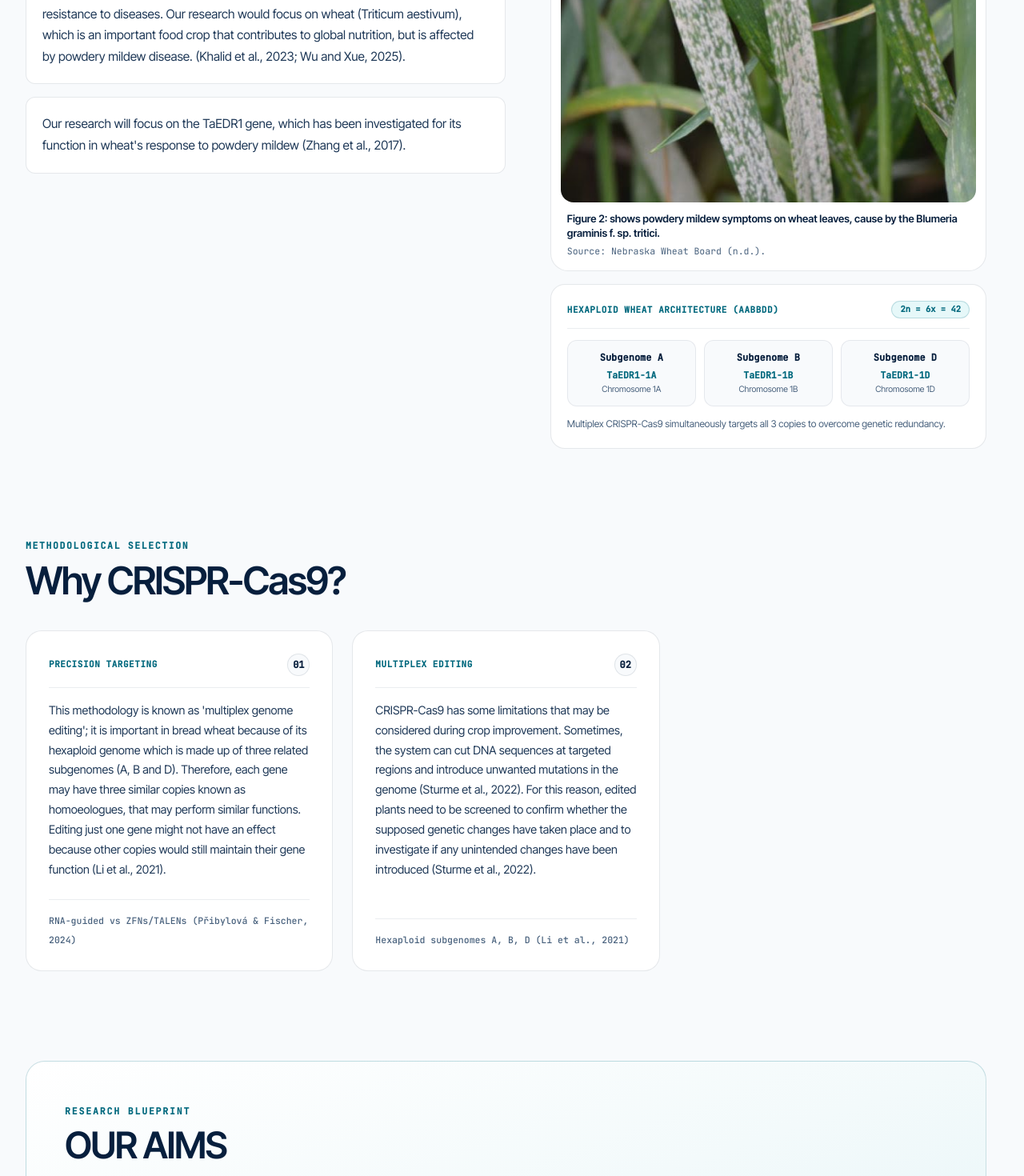
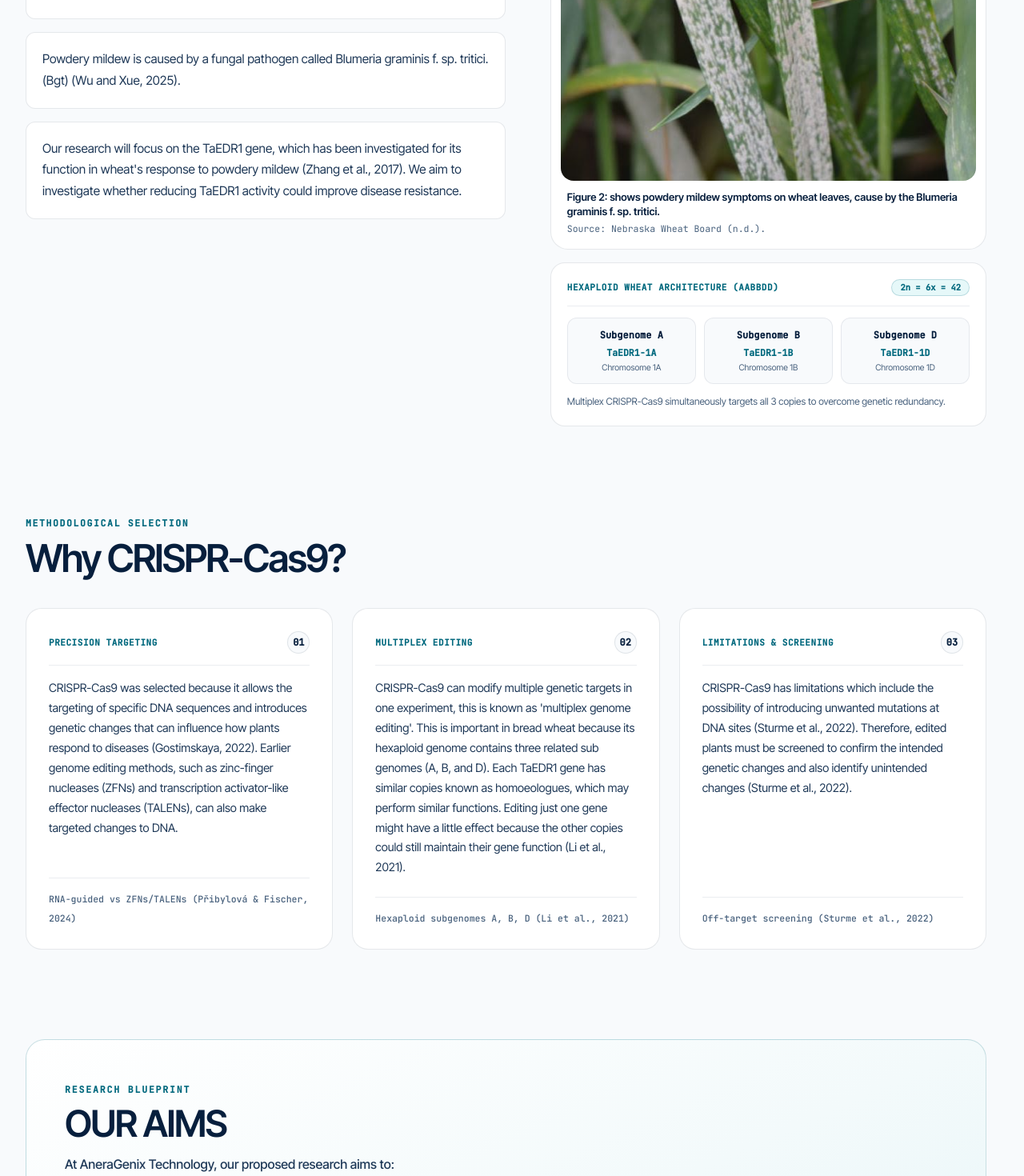
Before and after one commit to Bit06/AneraGenix, a React (Vite) app: page / in a window 1280 px wide. Shown: the part 1330-2800 px from the top of the page at 80% size. Built offline with nearby package versions, Linux system fonts and the light colour scheme.

Commit message:
Update site copy to user's manual draft and place Check out the site button directly under footer logo

```diff
--- a/src/App.tsx
+++ b/src/App.tsx
@@ -20,18 +20,6 @@ export default function App() {
         <CaseStudy />
         <Team />
         <References />
-
-        {/* Big simple button for PDF viewers to visit the live site */}
-        <div className="py-12 text-center">
-          <a
-            href="https://aneragenix-orcin.vercel.app"
-            target="_blank"
-            rel="noopener noreferrer"
-            className="inline-flex items-center justify-center rounded-full bg-brand-deep px-9 py-4 text-[16px] font-semibold text-white shadow-md transition hover:bg-ink active:scale-95 cursor-pointer"
-          >
-            Check out the site
-          </a>
-        </div>
       </main>
       <Footer />
     </>
--- a/src/data.ts
+++ b/src/data.ts
@@ -1,6 +1,6 @@
 /**
  * AneraGenix Technology Data Source
- * Verbatim content for Portfolio Assessment 1 — Website Design
+ * Content for Portfolio Assessment 1 — Website Design
  * Focus: Wheat (Triticum aestivum), Powdery Mildew (Blumeria graminis f. sp. tritici),
  * Multiplex CRISPR-Cas9 targeting TaEDR1 homoeologues (TaEDR1-1A, 1B, 1D).
  */
@@ -11,7 +11,7 @@ export const COMPANY_INFO = {
   name: "AneraGenix Technology",
   fullName: "AneraGenix Technology.",
   disease: "powdery mildew",
-  pathogen: "Blumeria graminis f. sp. tritici. (Bgt).",
+  pathogen: "Blumeria graminis f. sp. tritici. (Bgt)",
   gene: "TaEDR1",
   homoeologues: ["TaEDR1-1A", "TaEDR1-1B", "TaEDR1-1D"],
   approach: "Multiplex editing of three TaEDR1 using CRISPR-Cas9",
@@ -29,7 +29,7 @@ export const NAV = [
 
 export const LANDING_CONTENT = {
   headline: "IMPROVING CROP HEALTH THROUGH GENETIC RESEARCH",
-  body: "At AneraGenix Technology, we examine how CRISPR-Cas9 can be used to investigate the genes involved in plant defense and disease resistance. We choose to focus on wheat and the genetic factors that may contribute to resisting 'powdery mildew'.",
+  body: "At AneraGenix Technology, we investigate how CRISPR-Cas9 can be used to study genetic factors involved in wheat resistance to powdery mildew.",
   exploreTitle: "EXPLORE OUR RESEARCH",
   exploreItems: [
     { id: "about", label: "About the company" },
@@ -45,15 +45,17 @@ export const ABOUT_CONTENT = {
   whoAreWe: {
     title: "Who are we?",
     paragraphs: [
-      "AneraGenix Technology is a fictional molecular genetic company whose purpose is to understand how DNA changes could influence plant growth, quality, and resistance to diseases. Our research would focus on wheat (Triticum aestivum), which is an important food crop that contributes to global nutrition, but is affected by powdery mildew disease. (Khalid et al., 2023; Wu and Xue, 2025).",
-      "Our research will focus on the TaEDR1 gene, which has been investigated for its function in wheat's response to powdery mildew (Zhang et al., 2017).",
+      "AneraGenix Technology is a fictional molecular genetic company investigating how genetic changes could influence plant growth, quality and resistance to disease. (Khalid et al., 2023; Wu and Xue, 2025).",
+      "Powdery mildew is caused by a fungal pathogen called Blumeria graminis f. sp. tritici. (Bgt) (Wu and Xue, 2025).",
+      "Our research will focus on the TaEDR1 gene, which has been investigated for its function in wheat's response to powdery mildew (Zhang et al., 2017). We aim to investigate whether reducing TaEDR1 activity could improve disease resistance.",
     ],
   },
   whyCrispr: {
     title: "Why CRISPR-Cas9?",
     paragraphs: [
-      "This methodology is known as 'multiplex genome editing'; it is important in bread wheat because of its hexaploid genome which is made up of three related subgenomes (A, B and D). Therefore, each gene may have three similar copies known as homoeologues, that may perform similar functions. Editing just one gene might not have an effect because other copies would still maintain their gene function (Li et al., 2021).",
-      "CRISPR-Cas9 has some limitations that may be considered during crop improvement. Sometimes, the system can cut DNA sequences at targeted regions and introduce unwanted mutations in the genome (Sturme et al., 2022). For this reason, edited plants need to be screened to confirm whether the supposed genetic changes have taken place and to investigate if any unintended changes have been introduced (Sturme et al., 2022).",
+      "CRISPR-Cas9 was selected because it allows the targeting of specific DNA sequences and introduces genetic changes that can influence how plants respond to diseases (Gostimskaya, 2022). Earlier genome editing methods, such as zinc-finger nucleases (ZFNs) and transcription activator-like effector nucleases (TALENs), can also make targeted changes to DNA.",
+      "CRISPR-Cas9 can modify multiple genetic targets in one experiment, this is known as 'multiplex genome editing'. This is important in bread wheat because its hexaploid genome contains three related sub genomes (A, B, and D). Each TaEDR1 gene has similar copies known as homoeologues, which may perform similar functions. Editing just one gene might have a little effect because the other copies could still maintain their gene function (Li et al., 2021).",
+      "CRISPR-Cas9 has limitations which include the possibility of introducing unwanted mutations at DNA sites (Sturme et al., 2022). Therefore, edited plants must be screened to confirm the intended genetic changes and also identify unintended changes (Sturme et al., 2022).",
     ],
   },
   ourAims: {
@@ -61,8 +63,9 @@ export const ABOUT_CONTENT = {
     intro: "At AneraGenix Technology, our proposed research aims to:",
     points: [
       "Investigate the role of TaEDR1 in wheat defense against powdery mildew.",
-      "Investigate how mutations would affect or influence gene activity and wheat resistance to infection.",
-      "Assess the benefits and limitations of CRISPR-Cas9 genome editing for developing disease resistant crops of different varieties.",
+      "Investigate how mutations would influence gene activity and wheat resistance to infection.",
+      "Assess whether edited plants show improved response to fungal infections.",
+      "Assess the benefits and limitations of CRISPR-Cas9 genome editing for developing disease resistant crops.",
     ],
   },
 };
@@ -70,14 +73,14 @@ export const ABOUT_CONTENT = {
 export const SERVICES_CONTENT = {
   header: "PRODUCTS AND SERVICES",
   intro:
-    "At AneraGenix Technology we propose to offer three research services. Our services include genome editing with molecular examination and plant study. They are designed to investigate how gene functions and the effects of genetic changes",
+    "At AneraGenix Technology we propose to offer three research services. Our services include genome editing with molecular examination and plant study.",
   services: [
     {
       id: "crispr-editing",
       number: "1",
       title: "1. CRISPR-Cas9 genome editing",
       detail:
-        "Our proposed wheat research focuses on the three TaEDR1 homoeologues. We use multiple genomes editing to target these related gene copies and investigate whether reducing their functions may affect the plant's defense against powdery mildew (Li et al., 2021).",
+        "Our proposed wheat research focuses on the three TaEDR1 homoeologues. We use multiplex genomes editing to target these related gene copies and investigate whether reducing their functions may affect the plant's defense against powdery mildew (Li et al., 2021).",
       tag: "Homoeologue Multiplexing",
       subgenome: "Subgenomes A, B & D Target",
     },
@@ -86,7 +89,7 @@ export const SERVICES_CONTENT = {
       number: "2",
       title: "2. Molecular screening and genetic analysis",
       detail:
-        "The restriction enzyme analysis can help identify certain changes while DNA sequencing is an important method for confirming the exact changes that have been made (Tsakirpaloglou et al., 2023).",
+        "Our service includes polymerase chain reaction (PCR) to amplify DNA, restriction enzyme analysis to identify certain changes, and DNA sequencing to examine targeted DNA regions after genome editing. (Tsakirpaloglou et al., 2023).",
       tag: "PCR & Sequencing",
       subgenome: "Target Validation & Sanger/NGS",
     },
@@ -95,7 +98,7 @@ export const SERVICES_CONTENT = {
       number: "3",
       title: "3. Disease resistance evaluation.",
       detail:
-        "We propose comparing edited wheat plants with non-edited wheat plants after their exposure to powdery mildew by observing fungal growth, counting the visible powdery mildew microcolonies, and examining other signs of the disease development.",
+        "We propose comparing edited wheat plants with non-edited wheat plants after their exposure to powdery mildew by observing fungal growth, counting the visible powdery mildew microcolonies, and examining other disease symptoms. Zhang et al. (2017) found fewer micro colonies in plants with mutations in all three TaEDR1 homoeologues compared to the unedited plants.",
       tag: "Phenotyping & Bioassay",
       subgenome: "Microcolony Inoculation Assay",
     },
@@ -105,30 +108,30 @@ export const SERVICES_CONTENT = {
 export const METHODOLOGY_CONTENT = {
   header: "OUR METHODOLOGY",
   intro:
-    "Scientists developed this system into an instrument that uses guide RNA (gRNA) to direct the Cas9 enzyme towards a selected DNA sequence (Innovative Genomics Institute; Jinek et al., 2012, Gostimskaya, 2022).",
+    "CRISPR-Cas9 allows scientists to make certain changes to DNA. It originated from a natural bacterial defense system and was developed into a genome editing tool that uses guide RNA (gRNA) to direct the Cas9 enzyme towards a selected DNA sequence (Innovative Genomics Institute, n.d.; Jinek et al., 2012, Gostimskaya, 2022).",
   howItWorks: {
     title: "How does this technique work?",
     steps: [
       {
         num: "01",
         label: "Guide RNA Design & PAM Recognition",
-        text: "The first stages involve designing a guide RNA (gRNA) complementary to the DNA region that is investigated. The protospacer adjacent motif (PAM) must be next to a short DNA sequence recognised by SpCas9 with the code 5'-NGG-3' (Přibylová and Fischer, 2024))",
+        text: "The first stages involve designing a guide RNA (gRNA) complementary to the DNA region that is investigated. Then a protospacer adjacent motif (PAM) must be next to a short DNA sequence recognised by SpCas9 with the code 5'-NGG-3' (Přibylová and Fischer, 2024).",
       },
       {
         num: "02",
         label: "Target Cleavage & Double Strand Break",
-        text: "Once the target has been located, cas9 cuts both strands of the DNA double helix. The HNH and RuvC domains cut opposite DNA strands to produce double strand break (Babu et al., 2021).",
+        text: "Once the target has been located, Cas9 cuts both strands of the DNA double helix. The HNH and RuvC domains cut opposite DNA strands to produce a double strand break (Babu et al., 2021).",
       },
       {
         num: "03",
-        label: "Cellular DNA Repair (NHEJ)",
-        text: "The non-homologous end joining (NHEJ) would introduce insertions or deletions of DNA bases, which makes the DNA end flexible and may cause a frameshift or affect how genes work (Asmamaw et al., 2021; Tsakirpaloglou et al., 2023).",
+        label: "Cellular DNA Repair (NHEJ/HDR)",
+        text: "After the DNA cuts, the cell tries to repair the damage through natural repair mechanisms. The non-homologous end joining (NHEJ) would introduce insertions or deletions of DNA bases, which may cause a frameshift or affect how genes work. Homology directed repair (HDR) uses a donor DNA template to introduce a specific genetic change; although it is less efficient in plant cells (Asmamaw and Zawdie, 2021; Tsakirpaloglou et al., 2023).",
       },
     ],
   },
   whySelected: {
     title: "Why have we selected this approach?",
-    text: "We choose CRISPR-Cas9 because it allows specific changes to be made to the DNA sequence and can also be used to target several related copies of a gene at the same time (Tsakirpaloglou et al., 2023; Zhang et al., 2017). It makes it easy to investigate how TaEDR1 affects powdery mildew resistance in wheat and check for changes that may have occurred.",
+    text: "We choose CRISPR-Cas9 because It allows us to investigate how TaEDR1 affects powdery mildew resistance in wheat, target related gene copies and examine the genetic changes that may occur (Tsakirpaloglou et al., 2023 ; Zhang et al., 2017).",
   },
 };
 
@@ -136,22 +139,22 @@ export const CASE_STUDY_CONTENT = {
   header: "CASE STUDY",
   disease: {
     title: "Understanding the disease.",
-    text: "Powdery mildew is a fungal disease that appears whitish with cotton like patches on the wheat leaves' surfaces. Severe infection can affect plant growth and reduce the overall productivity of wheat crops (University of California Statewide Integrated Pest Management Program, n.d.).",
+    text: "Powdery mildew is a fungal disease that appears whitish, cotton like patches on the surfaces of wheat leaves. Severe infection can affect plant growth and reduce the overall productivity (University of California Statewide Integrated Pest Management Program, n.d.).",
   },
   genes: {
     title: "Identifying the genes involved in resistance",
-    text: "Sharma et al (2024) analysed 222 QTLs from 33 different studies and identified 39 QTLs along with nine high confidence regions (Sharma et al., 2024).",
+    text: "Researchers have investigated the genetic factors that are linked with resisting powdery mildew in wheat using the quantitative trait locus (QTL) meta- analysis. Sharma et al (2024) analysed 222 QTLs from 33 different studies and identified 39 meta-QTLs including nine high confidence regions. This shows that powdery mildew resistance may involve several regions of the wheat genome rather than relying on a single genetic factor (Sharma et al., 2024).",
   },
   crisprUsed: {
     title: "How has CRISPR-Cas9 been used",
     paragraphs: [
-      "According to Zhang et al. (2017), bread wheat contains TaEDR1 homoeologous, namely TaEDR1-1A, TaEDR1-1B, and TaEDR1-1D. CRISPR-Cas9 was used to target all three genes at the same time.",
-      "The results showed that wheat plants with genetic mutations in the TaEDR1 gene had improved resistance to powdery mildew compared with the unedited plants. Zhang et al (2017) examined 207 T1 plants and identified five homozygous triple mutants with frameshift mutations in all three TaEDR1 homoeologues.",
+      "According to Zhang et al. (2017), bread wheat contains three TaEDR1 homoeologous, namely TaEDR1-1A, TaEDR1-1B, and TaEDR1-1D. CRISPR-Cas9 was used to target all three genes at the same time.",
+      "The results showed that wheat plants with genetic mutations in the TaEDR1 gene had improved resistance to powdery mildew compared with the unedited plants. Zhang et al (2017) examined 207 T1 plants and identified five homozygous triple mutants with frameshift mutations in all three TaEDR1 homoeologues. This suggests that reducing the TaEDR1 gene activity can help wheat defend itself against powdery mildew infection",
     ],
   },
   furtherResearch: {
     title: "What does further research show?",
-    text: "Li et al. (2022) provided further evidence by using a separate editing approach; Mildew Resistance Locus O (MLO) which showed that there was an improve powdery mildew resistance in wheat.",
+    text: "Li et al. (2022) provided further evidence by using a genome editing to target Mildew Resistance Locus O (MLO) gene, which results in an improved powdery mildew resistance in wheat.",
   },
   experimentalData: [
     {
@@ -184,10 +187,9 @@ export const TEAM_MEMBERS = [
     title: "1. Dr Amelia caterer – lead plant molecular geneticist.",
     name: "Dr Amelia caterer",
     role: "Lead plant molecular geneticist",
-    desc: "She is responsible for the selection of genes used for investigating, designing guide RNAs and studying whether the changes to TaEDR1 gene can strengthen wheat defense.",
+    desc: "She selects genes, designs guide RNAs and investigates how changes to the TaEDR1 gene can strengthen wheat defense.",
     photo: IMAGES.teamAmelia,
     pos: "center 22%",
-    focus: "Target selection, guide RNA design, TaEDR1 defense pathway analysis",
   },
   {
     id: "newton",
@@ -195,10 +197,9 @@ export const TEAM_MEMBERS = [
     title: "2. Dr Newton Brooks – crop biotechnology and phenotyping scientist",
     name: "Dr Newton Brooks",
     role: "Crop biotechnology and phenotyping scientist",
-    desc: "He is responsible for assessing powdery mildew infection, monitoring the disease symptoms, and comparing the growth and disease resistance of edited and non-edited wheat plants to evaluate the effects of genetic modifications.",
+    desc: "He assesses powdery mildew infection and compares the growth and disease resistance of edited and non-edited wheat plants.",
     photo: IMAGES.teamNewton,
     pos: "center 24%",
-    focus: "Blumeria graminis inoculation, microcolony assay, phenotypic evaluation",
   },
   {
     id: "priya",
@@ -206,10 +207,9 @@ export const TEAM_MEMBERS = [
     title: "3. Dr Priya Ahmed - bioinformatics and genomic data analyst",
     name: "Dr Priya Ahmed",
     role: "Bioinformatics and genomic data analyst",
-    desc: "Her role includes analysing the DNA sequences, identifying any mutations that might have occurred, and analysing genetic changes in edited wheat plants.",
+    desc: "She analyses the DNA sequences and identifies mutations and genetic changes in edited wheat plants.",
     photo: IMAGES.teamPriya,
     pos: "center center",
-    focus: "DNA sequence alignment, mutation confirmation, hexaploid indel profiling",
   },
 ];
 
--- a/src/sections/Footer.tsx
+++ b/src/sections/Footer.tsx
@@ -2,11 +2,14 @@ import { AneragenixMark } from "../components/icons";
 import { COMPANY_INFO, NAV } from "../data";
 
 export default function Footer() {
+  const liveUrl = "https://aneragenix-orcin.vercel.app";
+
   return (
     <footer className="w-full overflow-hidden border-t border-ink/10 bg-[#f3f8f9]">
       <div className="mx-auto w-full max-w-[1400px] px-5 py-10 sm:px-8 sm:py-12">
         <div className="flex flex-col items-center justify-between gap-6 sm:flex-row">
-          {/* Brand */}
+          {/* Brand & Button directly underneath the logo */}
+          <div className="flex flex-col items-center sm:items-start gap-3.5">
             <a
               href="#top"
               className="inline-flex items-center gap-2.5 text-[18px] font-semibold tracking-[-0.03em] text-ink"
@@ -14,6 +17,16 @@ export default function Footer() {
               <AneragenixMark className="h-[24px] w-[26px]" />
               <span>{COMPANY_INFO.name}</span>
             </a>
+
+            <a
+              href={liveUrl}
+              target="_blank"
+              rel="noopener noreferrer"
+              className="inline-flex items-center justify-center rounded-full bg-brand-deep px-5 py-2 text-[13.5px] font-semibold text-white shadow-sm transition hover:bg-ink active:scale-95 cursor-pointer"
+            >
+              Check out the site
+            </a>
+          </div>
 
           {/* Nav Links */}
           <nav aria-label="Footer Navigation" className="flex flex-wrap items-center justify-center gap-5 sm:gap-6 text-[13px] font-medium text-ink-soft">
```
Lines whose indentation alone changed are shown as unchanged.
